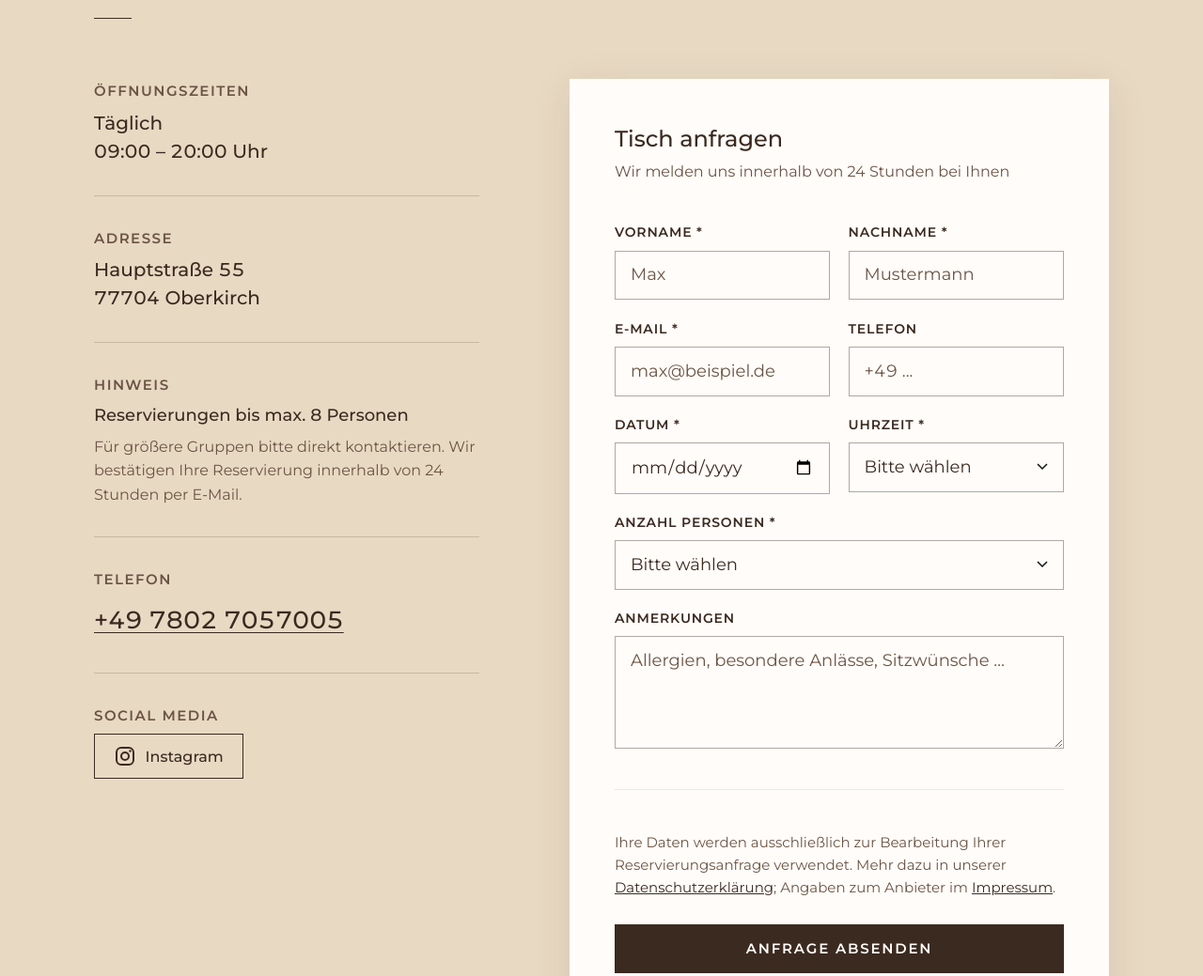
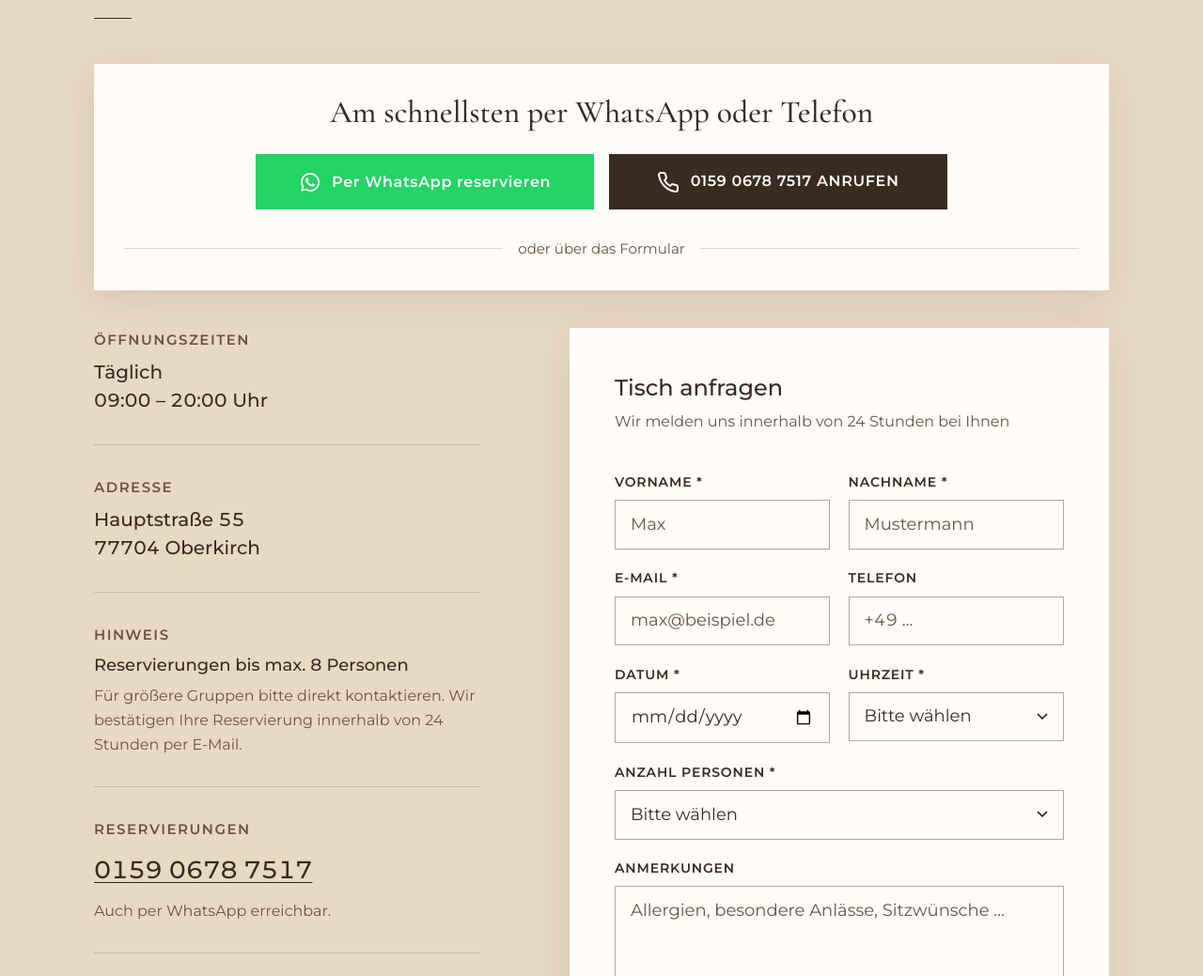
Before and after one commit to realvarezr/rahmiscafe, a plain HTML site: page index.html in a window 1280 px wide. Shown: the part 7178-8217 px from the top of the page at 94% size. Drawn offline with Linux system fonts and the light colour scheme.

Commit message:
Reservas por móvil y WhatsApp
Co-Authored-By: Claude Sonnet 5.5 <noreply@anthropic.com>

```diff
--- a/css/style.css
+++ b/css/style.css
@@ -368,3 +368,24 @@ footer { background: #E8D9C3; padding: 3rem 7rem 3rem 3.5rem; display: flex; jus
   footer { flex-direction: column; align-items: flex-start; padding: 2.5rem 1.2rem 6.5rem; }
   .legal-main { padding: 7rem 1.2rem 4rem; }
 }
+
+/* ── RESERVAS RÁPIDAS (WhatsApp / teléfono) ── */
+.reserve-quick { margin-top: 3rem; padding: 2rem; background: var(--white); box-shadow: 0 10px 40px rgba(59,42,32,.10); text-align: center; }
+.reserve-quick-title { font-family: 'Cormorant Garamond', serif; font-size: clamp(1.6rem, 3vw, 2.1rem); font-weight: 500; line-height: 1.2; margin-bottom: 1.5rem; }
+.reserve-quick-btns { display: flex; gap: 1rem; justify-content: center; flex-wrap: wrap; }
+.btn-wa, .btn-call { display: inline-flex; align-items: center; justify-content: center; gap: .7rem; min-height: 56px; padding: 1rem 1.8rem; flex: 1 1 260px; max-width: 360px; font-family: 'Montserrat', sans-serif; font-size: 1rem; font-weight: 600; letter-spacing: .04em; text-decoration: none; }
+.btn-wa { background: #25D366; color: #fff; transition: filter .3s; }
+.btn-wa:hover { filter: brightness(.93); }
+.wa-icon { width: 24px; height: 24px; flex-shrink: 0; }
+.reserve-quick-or { display: flex; align-items: center; gap: 1rem; margin-top: 1.8rem; font-size: .9375rem; color: #6B5444; }
+.reserve-quick-or::before, .reserve-quick-or::after { content: ''; flex: 1; height: 1px; background: rgba(59,42,32,.18); }
+.reserve-grid { margin-top: 2.5rem; }
+.contact-note { margin-top: .4rem; font-size: 1.0625rem; line-height: 1.5; }
+.contact-note a { color: inherit; }
+.wa-float { display: none; }
+@media (max-width: 768px) {
+  .reserve-quick { padding: 1.5rem 1.2rem; }
+  .btn-wa, .btn-call { flex-basis: 100%; max-width: none; }
+  .wa-float { display: flex; position: fixed; right: 2rem; bottom: calc(2rem + 52px + .75rem); z-index: 90; width: 56px; height: 56px; align-items: center; justify-content: center; background: #25D366; color: #fff; border-radius: 50%; box-shadow: 0 4px 14px rgba(0,0,0,.25); }
+  .wa-float .wa-icon { width: 30px; height: 30px; }
+}
--- a/index.html
+++ b/index.html
@@ -265,6 +265,15 @@
     <h2 class="section-title reveal">Einen Tisch<br><em>reservieren</em></h2>
     <div class="section-rule reveal"></div>
 
+    <div class="reserve-quick reveal">
+      <h3 class="reserve-quick-title">Am schnellsten per WhatsApp oder Telefon</h3>
+      <div class="reserve-quick-btns">
+        <a class="btn-wa" href="https://wa.me/4915906787517?text=Hallo%20Rahmi%27s%20Caf%C3%A9%2C%20ich%20m%C3%B6chte%20gerne%20einen%20Tisch%20reservieren.%20Datum%3A%20%E2%80%A6%20Uhrzeit%3A%20%E2%80%A6%20Personen%3A%20%E2%80%A6" target="_blank" rel="noopener"><svg class="wa-icon" viewBox="0 0 24 24" width="24" height="24" fill="currentColor" aria-hidden="true" focusable="false"><path d="M12.04 2C6.58 2 2.13 6.45 2.13 11.91c0 1.75.46 3.45 1.32 4.95L2.05 22l5.25-1.38a9.9 9.9 0 0 0 4.74 1.21c5.46 0 9.91-4.45 9.91-9.91S17.5 2 12.04 2zm0 18.15c-1.48 0-2.93-.4-4.2-1.15l-.3-.18-3.12.82.83-3.04-.2-.31a8.2 8.2 0 0 1-1.26-4.38c0-4.54 3.7-8.23 8.25-8.23 4.54 0 8.23 3.69 8.23 8.23s-3.7 8.24-8.23 8.24zm4.52-6.16c-.25-.12-1.47-.72-1.69-.81-.23-.08-.39-.12-.56.12-.17.25-.64.81-.78.97-.14.17-.29.19-.54.06-.25-.12-1.05-.39-2-1.23-.74-.66-1.23-1.47-1.38-1.72-.14-.25-.02-.38.11-.5.11-.11.25-.29.37-.43.12-.14.17-.25.25-.41.08-.17.04-.31-.02-.43-.06-.12-.56-1.34-.76-1.84-.2-.48-.4-.42-.56-.42h-.48c-.17 0-.43.06-.66.31-.22.25-.86.85-.86 2.07s.88 2.4 1 2.56c.12.17 1.75 2.67 4.23 3.74.59.26 1.05.41 1.41.52.59.19 1.13.16 1.56.1.48-.07 1.47-.6 1.67-1.18.21-.58.21-1.07.14-1.18-.06-.1-.23-.17-.48-.29z"/></svg><span>Per WhatsApp reservieren</span></a>
+        <a class="btn btn-dark btn-call" href="tel:+4915906787517"><svg class="wa-icon" viewBox="0 0 24 24" width="24" height="24" fill="none" stroke="currentColor" stroke-width="2" stroke-linecap="round" stroke-linejoin="round" aria-hidden="true" focusable="false"><path d="M22 16.9v3a2 2 0 0 1-2.2 2 19.8 19.8 0 0 1-8.6-3.1 19.5 19.5 0 0 1-6-6A19.8 19.8 0 0 1 2.1 4.2 2 2 0 0 1 4.1 2h3a2 2 0 0 1 2 1.7c.1 1 .4 1.9.7 2.8a2 2 0 0 1-.5 2.1L8.1 9.9a16 16 0 0 0 6 6l1.3-1.3a2 2 0 0 1 2.1-.4c.9.3 1.8.6 2.8.7a2 2 0 0 1 1.7 2z"/></svg><span>0159 0678 7517 anrufen</span></a>
+      </div>
+      <p class="reserve-quick-or"><span>oder über das Formular</span></p>
+    </div>
+
     <div class="reserve-grid">
       <!-- Info links -->
       <div class="reveal">
@@ -282,8 +291,9 @@
           <p class="reserve-info-note">Für größere Gruppen bitte direkt kontaktieren. Wir bestätigen Ihre Reservierung innerhalb von 24 Stunden per E-Mail.</p>
         </div>
         <div class="reserve-info-block">
-          <span class="reserve-info-label">Telefon</span>
-          <div class="reserve-info-value"><a class="phone-link" href="tel:+4978027057005">+49 7802 7057005</a></div>
+          <span class="reserve-info-label">Reservierungen</span>
+          <div class="reserve-info-value"><a class="phone-link" href="tel:+4915906787517">0159 0678 7517</a></div>
+          <p class="reserve-info-note">Auch per WhatsApp erreichbar.</p>
         </div>
         <div class="reserve-info-block">
           <span class="reserve-info-label">Social Media</span>
@@ -411,7 +421,7 @@
           <!-- Alternativas directas -->
           <div class="reserve-alt">
             <p class="reserve-phone">Lieber telefonisch?
-              <a href="tel:+4978027057005">+49 7802 7057005</a>
+              <a href="tel:+4915906787517">0159 0678 7517</a>
             </p>
             <!-- E-Mail-Button: Adresse noch nicht bestätigt
             <a href="mailto:[BITTE ERGÄNZEN]" class="social-btn"><svg class="social-icon" viewBox="0 0 24 24" width="24" height="24" fill="none" stroke="currentColor" stroke-width="2" stroke-linecap="round" stroke-linejoin="round" aria-hidden="true" focusable="false"><rect x="3" y="5" width="18" height="14" rx="2"/><path d="M3.5 6.5L12 13l8.5-6.5"/></svg><span>Per E-Mail</span></a>
@@ -500,6 +510,7 @@
         <div class="contact-block">
           <span class="contact-label">Telefon</span>
           <div class="contact-value"><a class="phone-link" href="tel:+4978027057005">+49 7802 7057005</a></div>
+          <p class="contact-note">Reservierungen: <a class="phone-link" href="tel:+4915906787517">0159 0678 7517</a> (auch per WhatsApp)</p>
         </div>
         <div class="contact-block">
           <span class="contact-label">Social Media</span>
@@ -549,6 +560,7 @@
   </div>
 </footer>
 
+<a class="wa-float" href="https://wa.me/4915906787517?text=Hallo%20Rahmi%27s%20Caf%C3%A9%2C%20ich%20m%C3%B6chte%20gerne%20einen%20Tisch%20reservieren.%20Datum%3A%20%E2%80%A6%20Uhrzeit%3A%20%E2%80%A6%20Personen%3A%20%E2%80%A6" target="_blank" rel="noopener" aria-label="Per WhatsApp reservieren"><svg class="wa-icon" viewBox="0 0 24 24" width="24" height="24" fill="currentColor" aria-hidden="true" focusable="false"><path d="M12.04 2C6.58 2 2.13 6.45 2.13 11.91c0 1.75.46 3.45 1.32 4.95L2.05 22l5.25-1.38a9.9 9.9 0 0 0 4.74 1.21c5.46 0 9.91-4.45 9.91-9.91S17.5 2 12.04 2zm0 18.15c-1.48 0-2.93-.4-4.2-1.15l-.3-.18-3.12.82.83-3.04-.2-.31a8.2 8.2 0 0 1-1.26-4.38c0-4.54 3.7-8.23 8.25-8.23 4.54 0 8.23 3.69 8.23 8.23s-3.7 8.24-8.23 8.24zm4.52-6.16c-.25-.12-1.47-.72-1.69-.81-.23-.08-.39-.12-.56.12-.17.25-.64.81-.78.97-.14.17-.29.19-.54.06-.25-.12-1.05-.39-2-1.23-.74-.66-1.23-1.47-1.38-1.72-.14-.25-.02-.38.11-.5.11-.11.25-.29.37-.43.12-.14.17-.25.25-.41.08-.17.04-.31-.02-.43-.06-.12-.56-1.34-.76-1.84-.2-.48-.4-.42-.56-.42h-.48c-.17 0-.43.06-.66.31-.22.25-.86.85-.86 2.07s.88 2.4 1 2.56c.12.17 1.75 2.67 4.23 3.74.59.26 1.05.41 1.41.52.59.19 1.13.16 1.56.1.48-.07 1.47-.6 1.67-1.18.21-.58.21-1.07.14-1.18-.06-.1-.23-.17-.48-.29z"/></svg></a>
 <button class="scroll-top" id="scrollTop" aria-label="Nach oben scrollen"><svg class="scroll-top-icon" viewBox="0 0 24 24" width="24" height="24" fill="none" stroke="currentColor" stroke-width="2" stroke-linecap="round" stroke-linejoin="round" aria-hidden="true" focusable="false"><path d="M12 19V5M5.5 11.5L12 5l6.5 6.5"/></svg></button>
 
 <script src="js/script.js?v=20261018"></script>
```
Also changed, not shown: datenschutz.html (+2 -0 lines).
